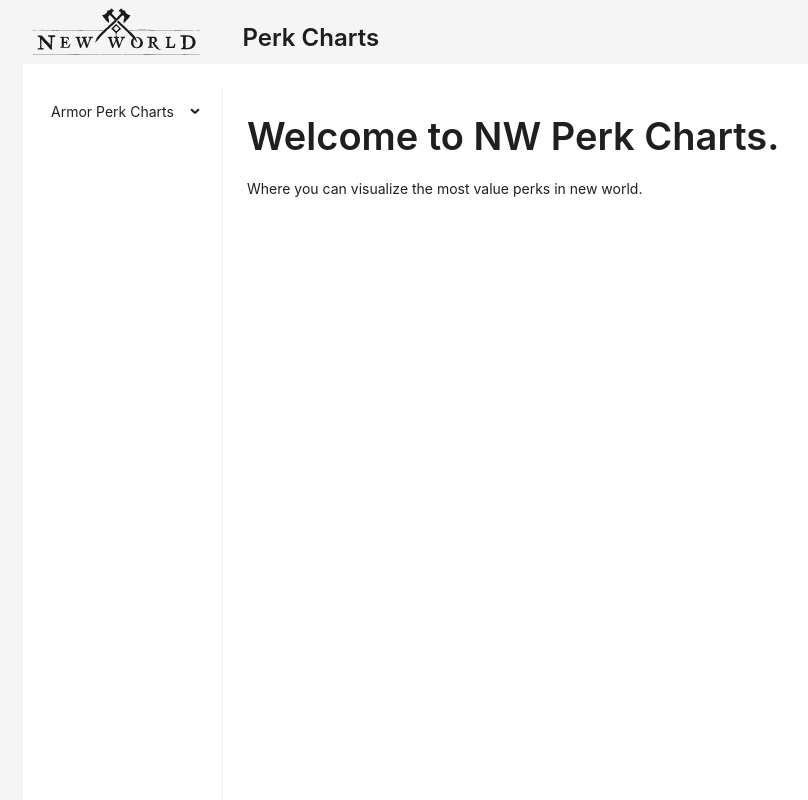
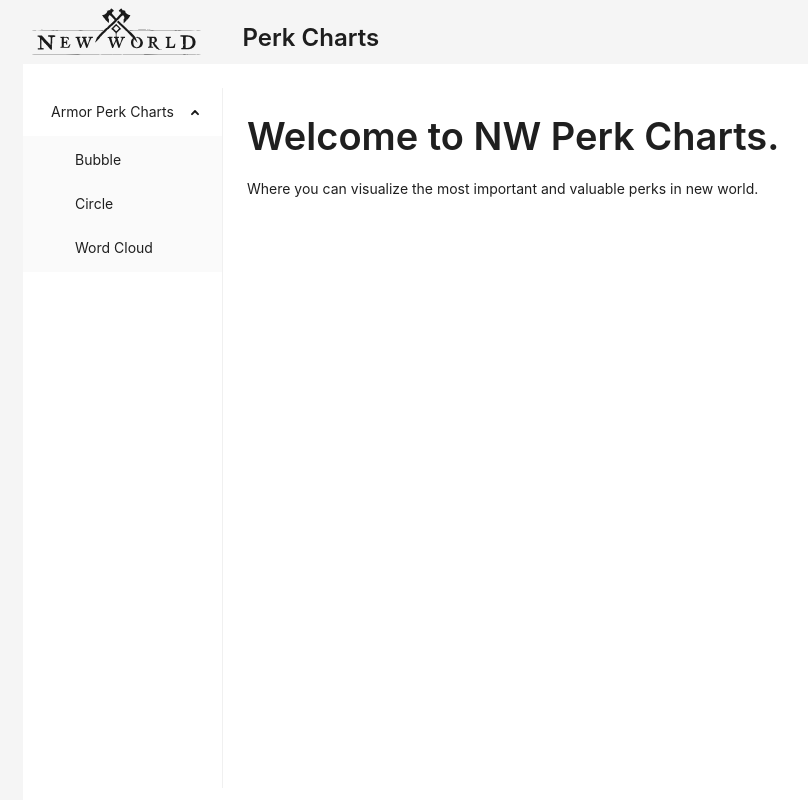
Before and after one commit to tmorse01/nw-perk-charts, a React (Vite) app: page / in a window 1280 px wide. Shown: the top 800 px of the page, without its empty margins (27-835 px from the left). Built offline with nearby package versions, Linux system fonts and the light colour scheme.

Commit message:
demo ready

```diff
--- a/src/App.css
+++ b/src/App.css
@@ -1,7 +1,7 @@
 .chart-container {
-  /* margin: 24px;
+  margin: 24px;
   height: 600px;
-  width: 100%; */
+  width: 100%;
 }
 
 .logo {
--- a/src/AppLayout.jsx
+++ b/src/AppLayout.jsx
@@ -68,8 +68,7 @@
           >
             <Menu
               mode="inline"
-              defaultSelectedKeys={["1"]}
-              defaultOpenKeys={["sub1"]}
+              defaultOpenKeys={["armor-perks"]}
               style={{
                 height: "100%",
               }}
@@ -79,7 +78,7 @@
           <Content
             style={{
               padding: "0 24px",
-              minHeight: 1000,
+              minHeight: 700,
             }}
           >
             <Routes>
@@ -91,7 +90,8 @@
                       Welcome to NW Perk Charts.
                     </Typography.Title>
                     <Typography.Text>
-                      Where you can visualize the most value perks in new world.
+                      Where you can visualize the most important and valuable
+                      perks in new world.
                     </Typography.Text>
                   </div>
                 }
--- a/src/components/charts/Chart.jsx
+++ b/src/components/charts/Chart.jsx
@@ -3,19 +3,21 @@
 import CircleChart from "./CircleChart";
 import Typography from "antd/es/typography/Typography";
 import { useParams } from "react-router-dom";
+import WordCloudChart from "./WordCloud";
 
 const Chart = ({ data }) => {
   let { chartType } = useParams();
   const chartMap = {
     circle: CircleChart,
     bubble: BubbleChart,
+    wordcloud: WordCloudChart,
   };
   const chart = createElement(chartMap[chartType], { data: data });
 
   return (
     <div>
       <Typography.Title level={2}>{chartType}</Typography.Title>
-      {chart}
+      <div className="chart-container">{chart}</div>
     </div>
   );
 };
--- /dev/null
+++ b/src/components/charts/WordCloud.jsx
@@ -0,0 +1,21 @@
+import React, { useState, useEffect } from "react";
+import ReactDOM from "react-dom";
+import { WordCloud } from "@ant-design/plots";
+
+const WordCloudChart = ({ data }) => {
+  const config = {
+    data,
+    wordField: "name",
+    weightField: "value",
+    colorField: "name",
+    wordStyle: {
+      fontFamily: "Verdana",
+      fontSize: [8, 32],
+      rotation: 0,
+    },
+    random: () => 0.5,
+  };
+
+  return <WordCloud {...config} />;
+};
+export default WordCloudChart;
```
